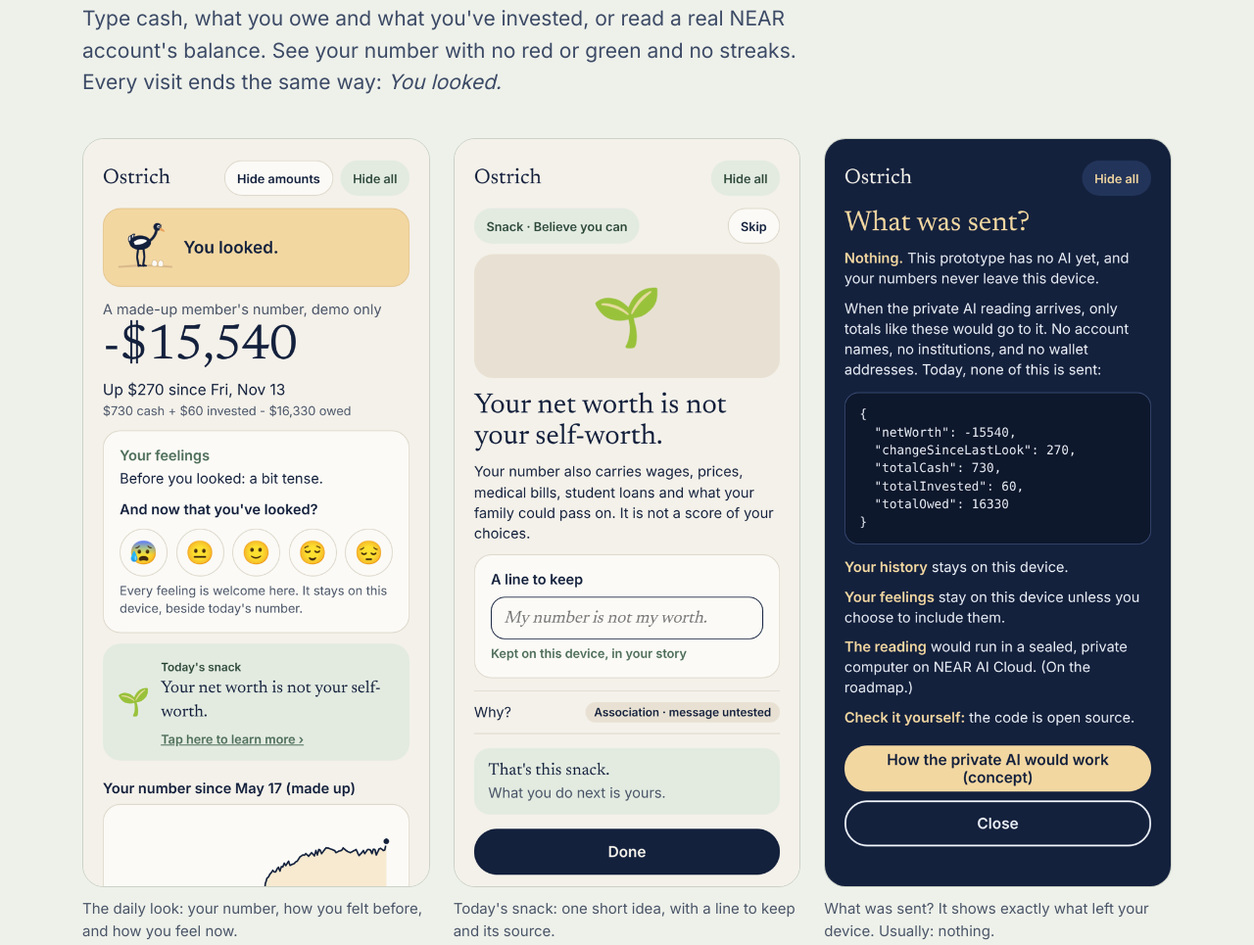
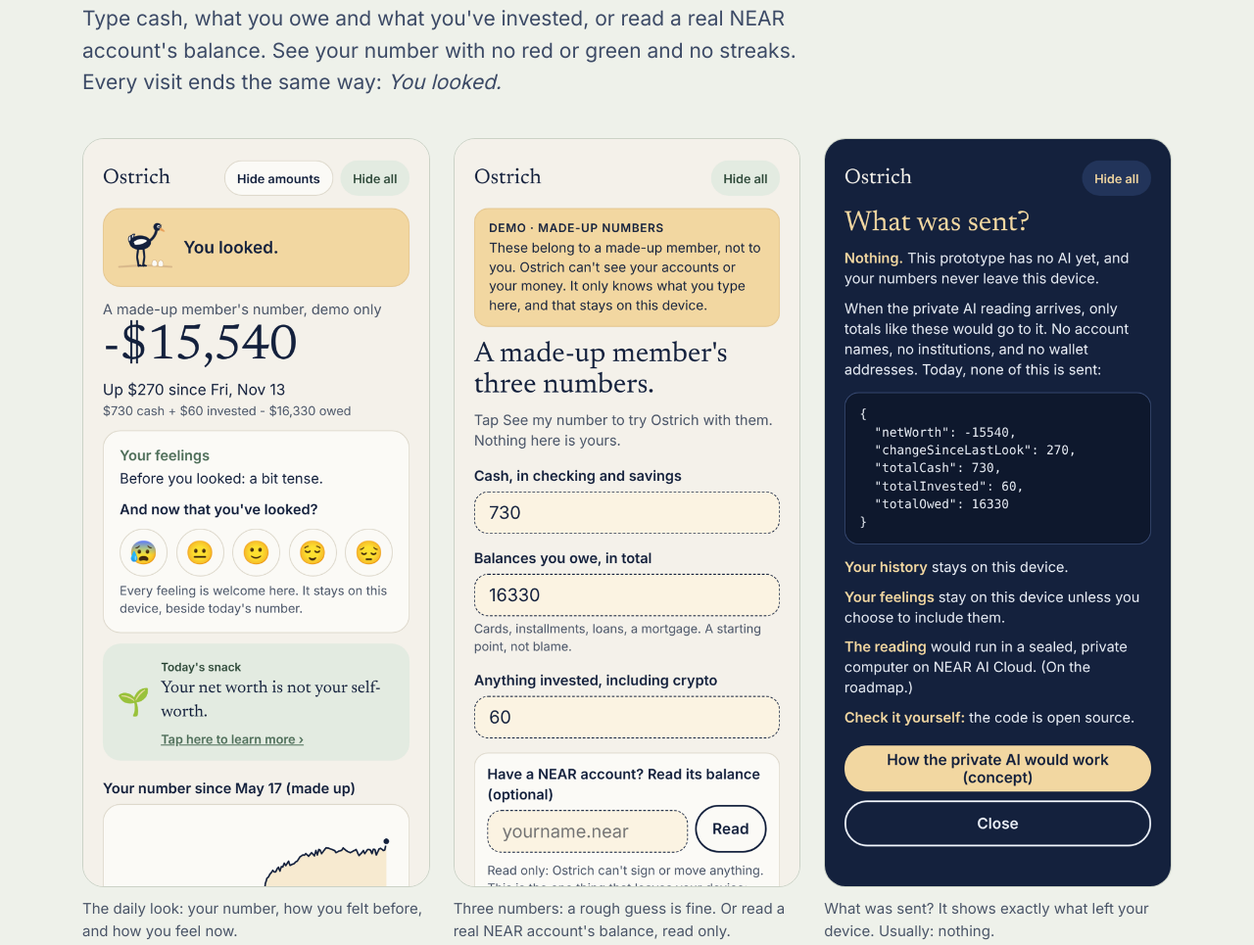
Before and after one commit to overachievercat/ostrich, a plain HTML site: page site/index.html in a window 1280 px wide. Shown: the part 2857-3822 px from the top of the page at 98% size. Drawn offline with Linux system fonts and the light colour scheme.

Commit message:
Website: show the three-numbers screen, with the NEAR read, in place of the snack screenshot
Co-Authored-By: Claude Opus 5.5 <noreply@anthropic.com>
Claude-Session: https://claude.ai/code/session_01XXNRmDQvRva3Amas4jes1L

```diff
--- a/site/index.html
+++ b/site/index.html
@@ -150,7 +150,7 @@ footer a{color:var(--sand)}
   <p class="lead">Type cash, what you owe and what you've invested, or read a real NEAR account's balance. See your number with no red or green and no streaks. Every visit ends the same way: <i>You looked.</i></p>
   <div class="shots">
     <figure><img src="img/look.png" alt="The daily look with a made-up member's number"><figcaption>The daily look: your number, how you felt before, and how you feel now.</figcaption></figure>
-    <figure><img src="img/snack.png" alt="Today's snack: Your net worth is not your self-worth"><figcaption>Today's snack: one short idea, with a line to keep and its source.</figcaption></figure>
+    <figure><img src="img/enter.png" alt="Three numbers: cash, what you owe and what you've invested, with an optional box to read a real NEAR account's balance"><figcaption>Three numbers: a rough guess is fine. Or read a real NEAR account's balance, read only.</figcaption></figure>
     <figure><img src="img/sent.png" alt="What was sent? Nothing."><figcaption>What was sent? It shows exactly what left your device. Usually: nothing.</figcaption></figure>
   </div>
   <p style="margin-top:36px"><a class="btn" href="../">Try it with made-up numbers</a></p>
```
Also changed, not shown: site/img/enter.png (added), site/img/snack.png (deleted).
